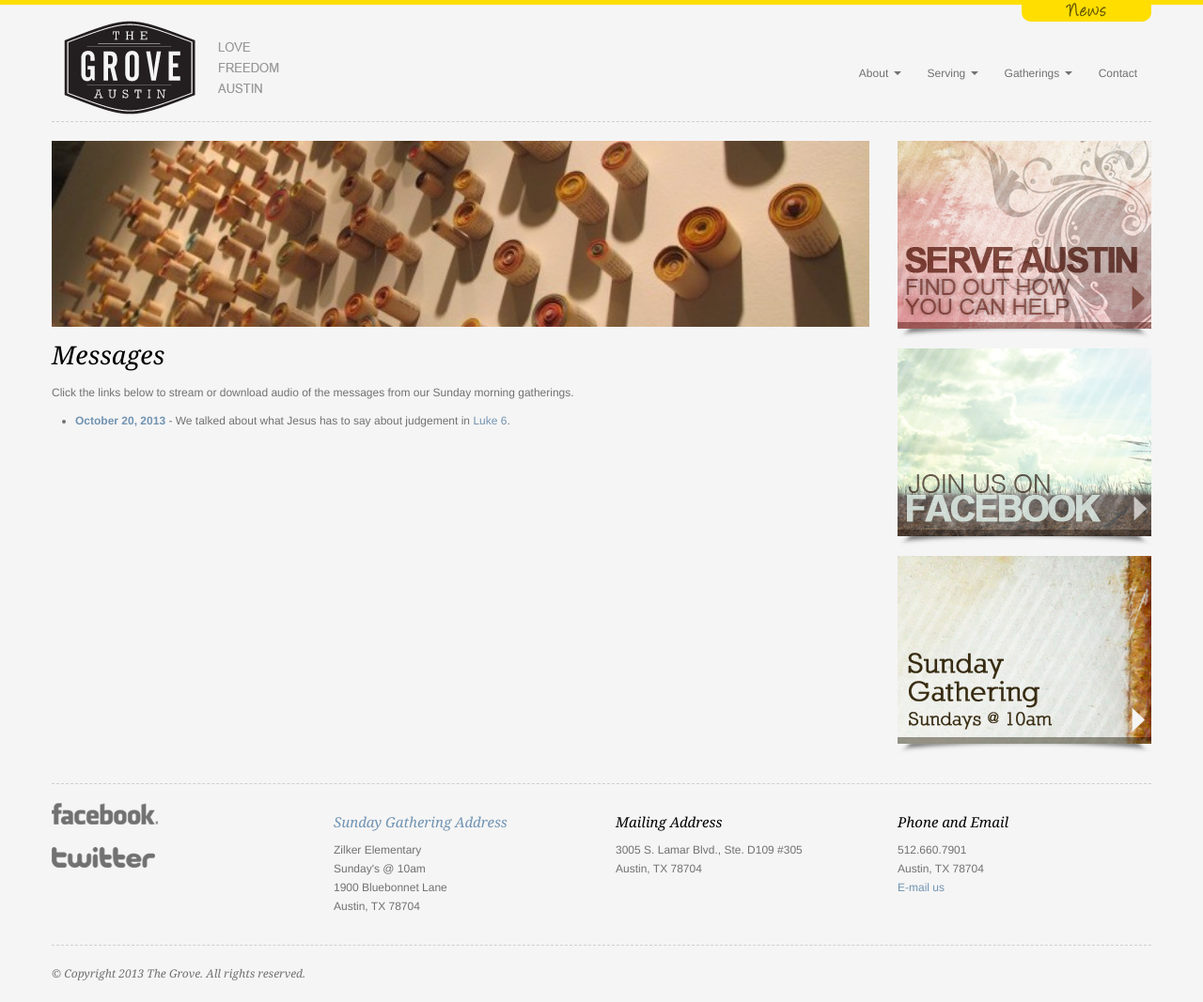
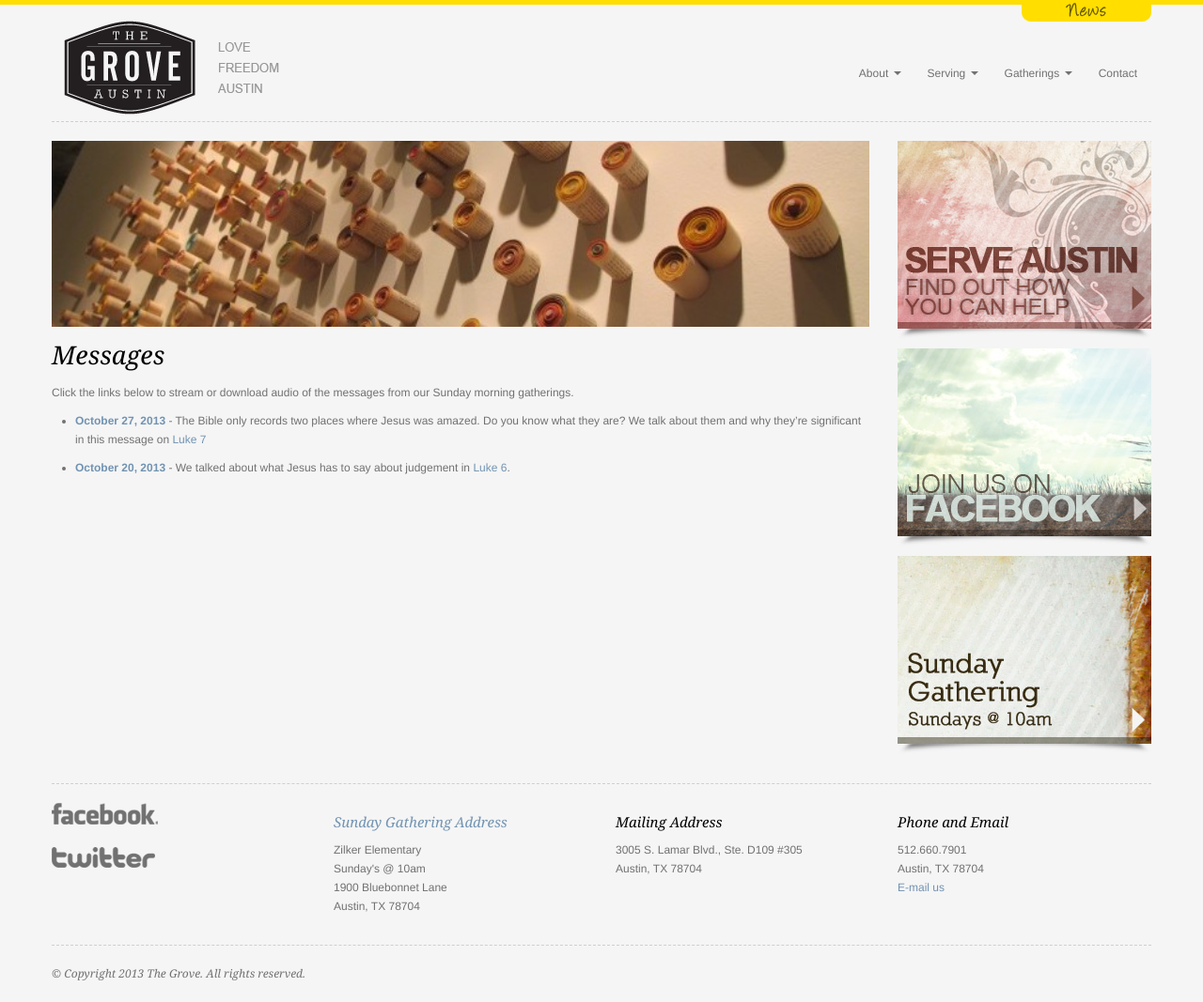
Before and after one commit to groveatx/groveatx.github.io, a Jekyll site: the page built from gatherings/messages/index.md, in a window 1280 px wide. Shown: the whole page at 94% size. Built offline with Jekyll 4.4.1, drawn with Linux system fonts in a browser that asks for light colours; Markdown is read by kramdown in place of the engine named in the settings.

Commit message:
added reid's message audio for oct 27 2013

```diff
--- a/gatherings/messages/index.md
+++ b/gatherings/messages/index.md
@@ -10,8 +10,14 @@ title: Messages
 Click the links below to stream or download audio of the messages from our
 Sunday morning gatherings.
 
+ - **[October 27, 2013][20131027]** - The Bible only records two places where
+   Jesus was amazed. Do you know what they are? We talk about them and why
+   they're significant in this message on [Luke 7][]
+
  - **[October 20, 2013][20131020]** - We talked about what Jesus has to say
    about judgement in [Luke 6][].
 
-[20131020]: https://dl.dropboxusercontent.com/u/5738226/messages/October%2020.2013%20Message-2.mp3
+[20131020]: https://dl.dropboxusercontent.com/u/5738226/messages/2013-10-20-scott-heider.mp3
+[20131027]: https://dl.dropboxusercontent.com/u/5738226/messages/2013-10-27-reid-johnson.mp3
 [Luke 6]: http://www.biblegateway.com/passage/?search=Luke%206&version=ESV
+[Luke 7]: http://www.biblegateway.com/passage/?search=Luke+7
```
